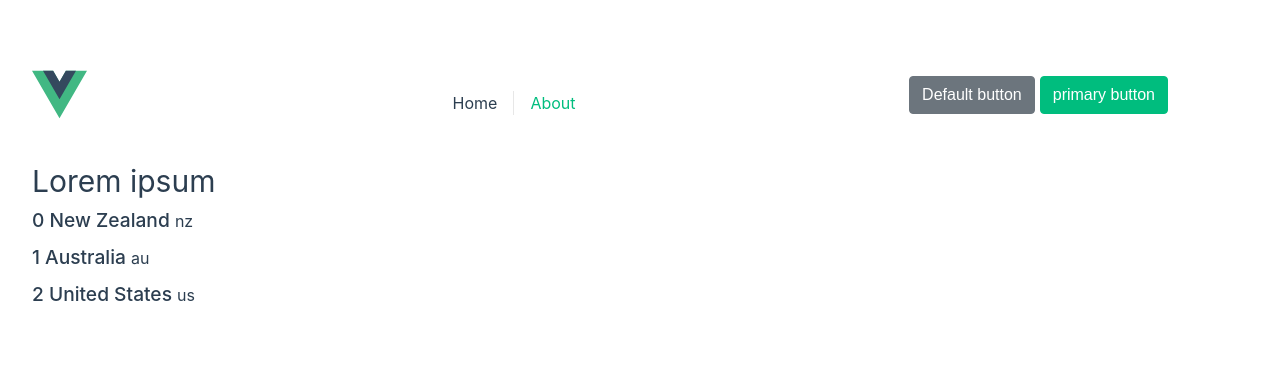
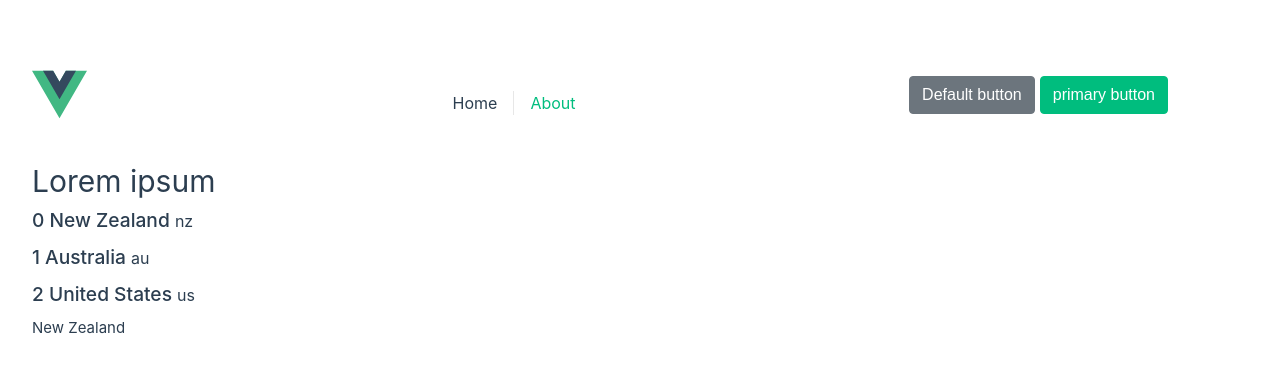
Before and after one commit to nolrm/vue, a Vue app: page / in a window 1280 px wide. Shown: the top 372 px of the page. Built offline with nearby package versions, Linux system fonts and the light colour scheme.

Commit message:
Sample list

```diff
--- a/src/components/cList/cList.vue
+++ b/src/components/cList/cList.vue
@@ -6,6 +6,10 @@
         {{ item.code }}
       </small>
     </h3>
+  </div>
+
+  <div>
+    {{ getCountry }}
   </div>
 </template>
 
@@ -41,6 +45,13 @@
         console.log('this.list --- ', this.list)
         return this.list;
       },
+      getCountry() {
+        const list = this.list;
+
+        let item = list.filter((i) => i.code == 'nz');
+
+        return item[0].name;
+      }
     }
   };
 </script>
```
